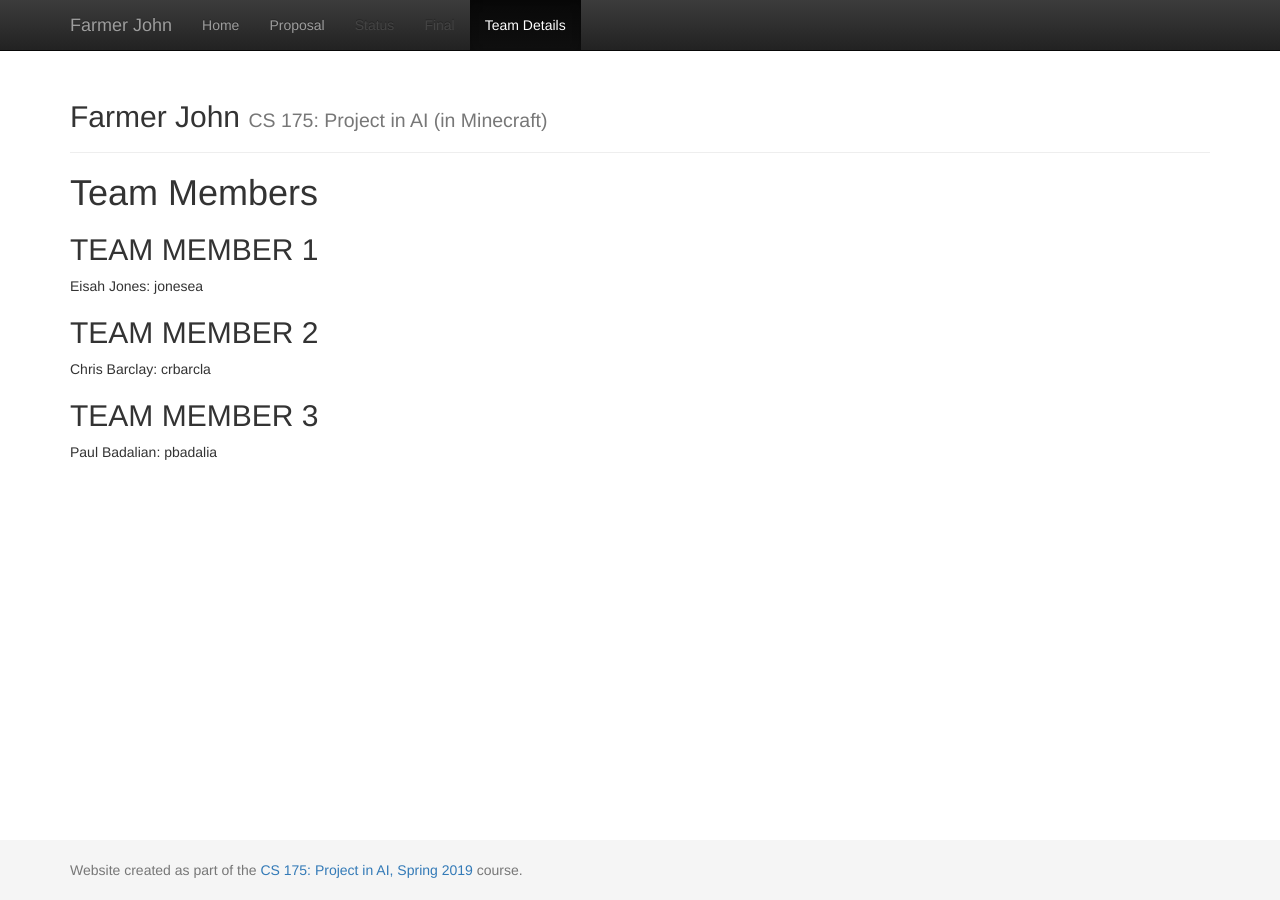
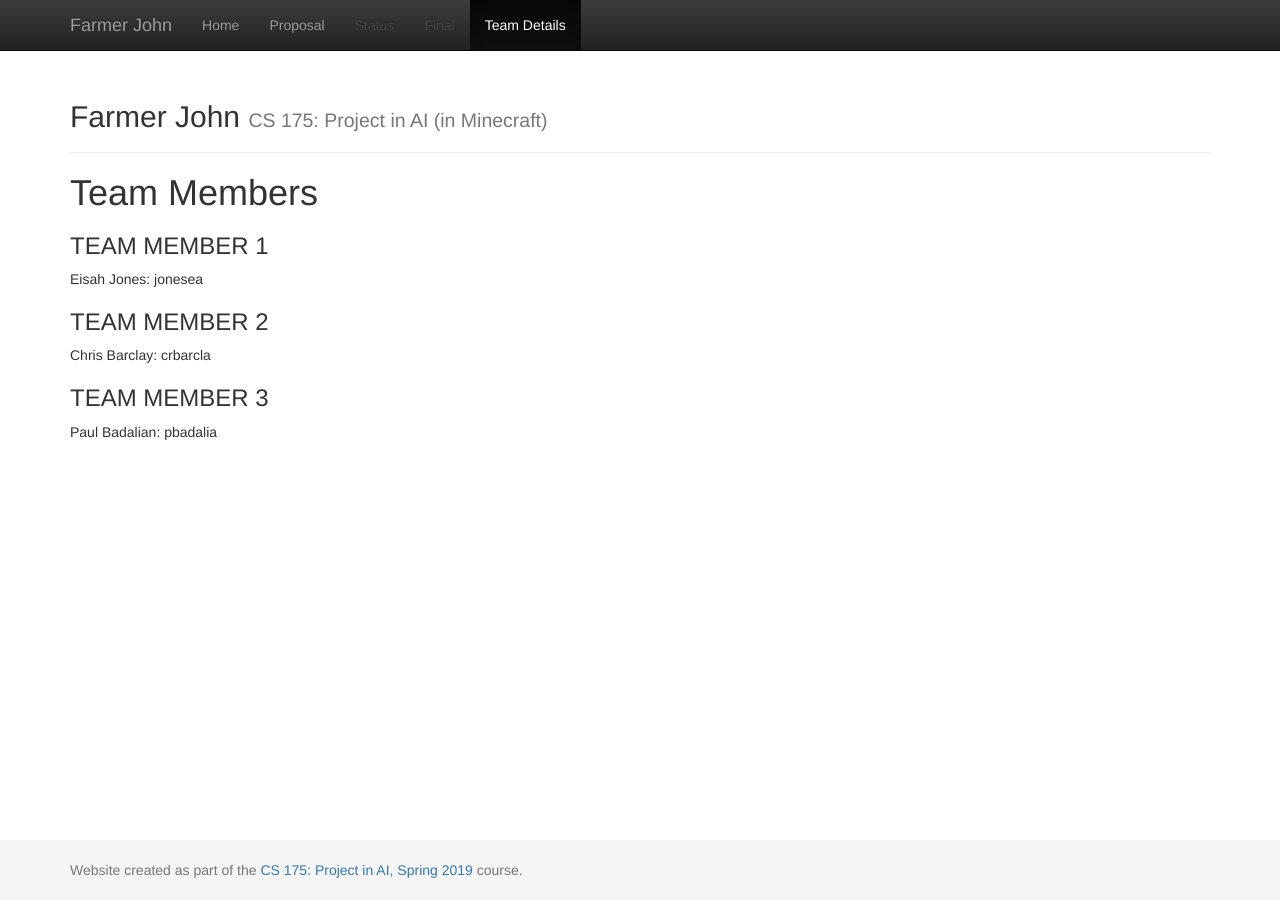
Before and after one commit to Eisah-Jones/Farmer-John, a Jekyll site: the page built from docs/team.md, in a window 1280 px wide. Built offline with Jekyll 4.4.1, drawn with Linux system fonts in a browser that asks for light colours.

```diff
--- a/docs/team.md
+++ b/docs/team.md
@@ -6,11 +6,11 @@ title:  Team Members
 # {{ page.title }}
 
 
-## TEAM MEMBER 1
+### TEAM MEMBER 1
 Eisah Jones: jonesea
 
-## TEAM MEMBER 2
+### TEAM MEMBER 2
 Chris Barclay: crbarcla
 
-## TEAM MEMBER 3
+### TEAM MEMBER 3
 Paul Badalian: pbadalia
```
